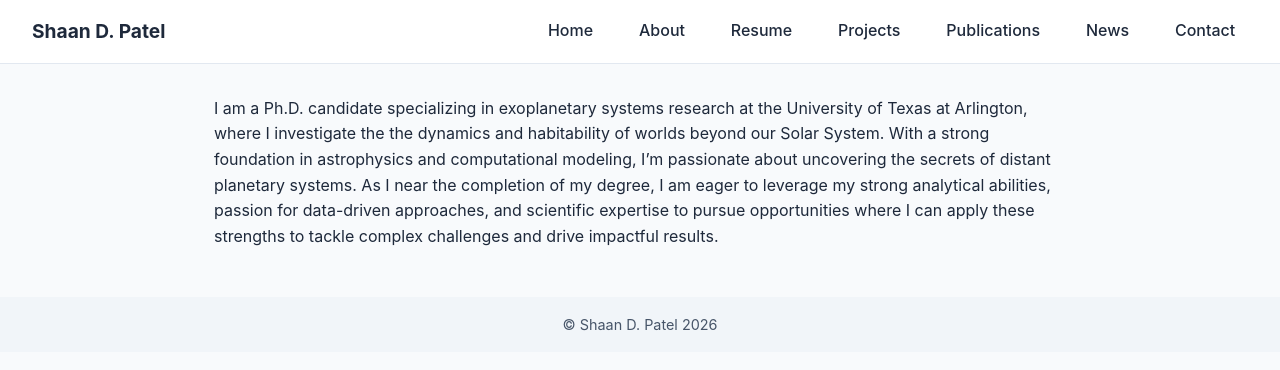
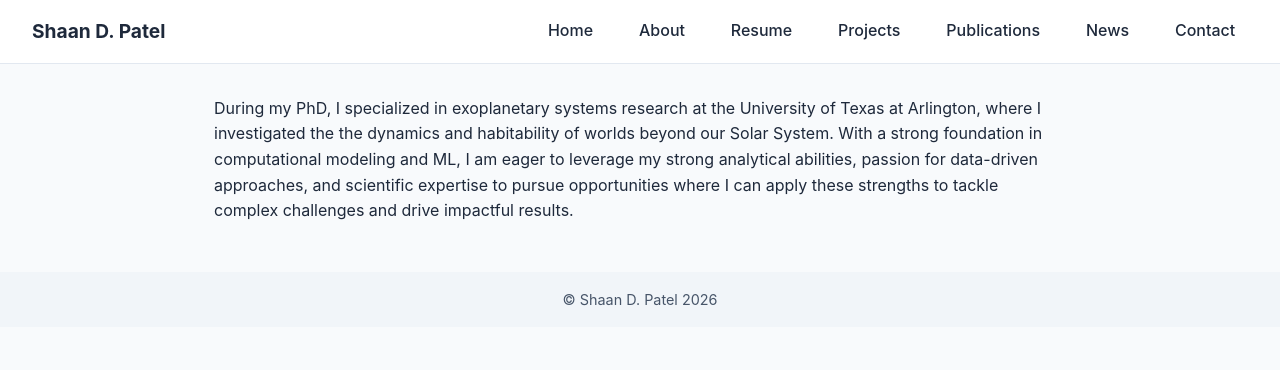
Before and after one commit to shaandpatel/shaandpatel.github.io, a Jekyll site: the page built from about.md, in a window 1280 px wide. Shown: the top 370 px of the page. Built offline with Jekyll 4.4.1, drawn with Linux system fonts in a browser that asks for light colours.

Commit message:
updated phd

```diff
--- a/about.md
+++ b/about.md
@@ -3,4 +3,4 @@ layout: default
 title: "About"
 ---
 
-I am a Ph.D. candidate specializing in exoplanetary systems research at the University of Texas at Arlington, where I investigate the the dynamics and habitability of worlds beyond our Solar System. With a strong foundation in astrophysics and computational modeling, I’m passionate about uncovering the secrets of distant planetary systems. As I near the completion of my degree, I am eager to leverage my strong analytical abilities, passion for data-driven approaches, and scientific expertise to pursue opportunities where I can apply these strengths to tackle complex challenges and drive impactful results.
+During my PhD, I specialized in exoplanetary systems research at the University of Texas at Arlington, where I investigated the the dynamics and habitability of worlds beyond our Solar System. With a strong foundation in computational modeling and ML, I am eager to leverage my strong analytical abilities, passion for data-driven approaches, and scientific expertise to pursue opportunities where I can apply these strengths to tackle complex challenges and drive impactful results.
```
